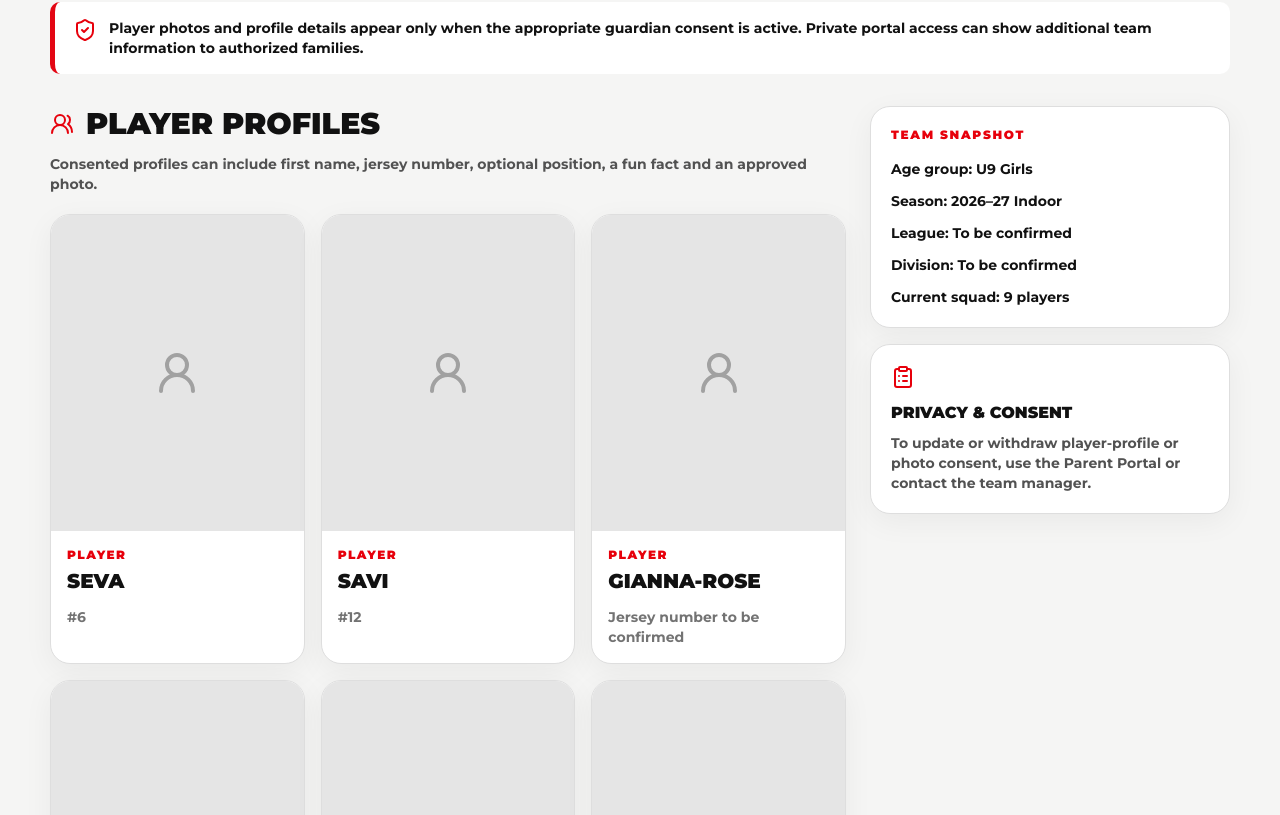
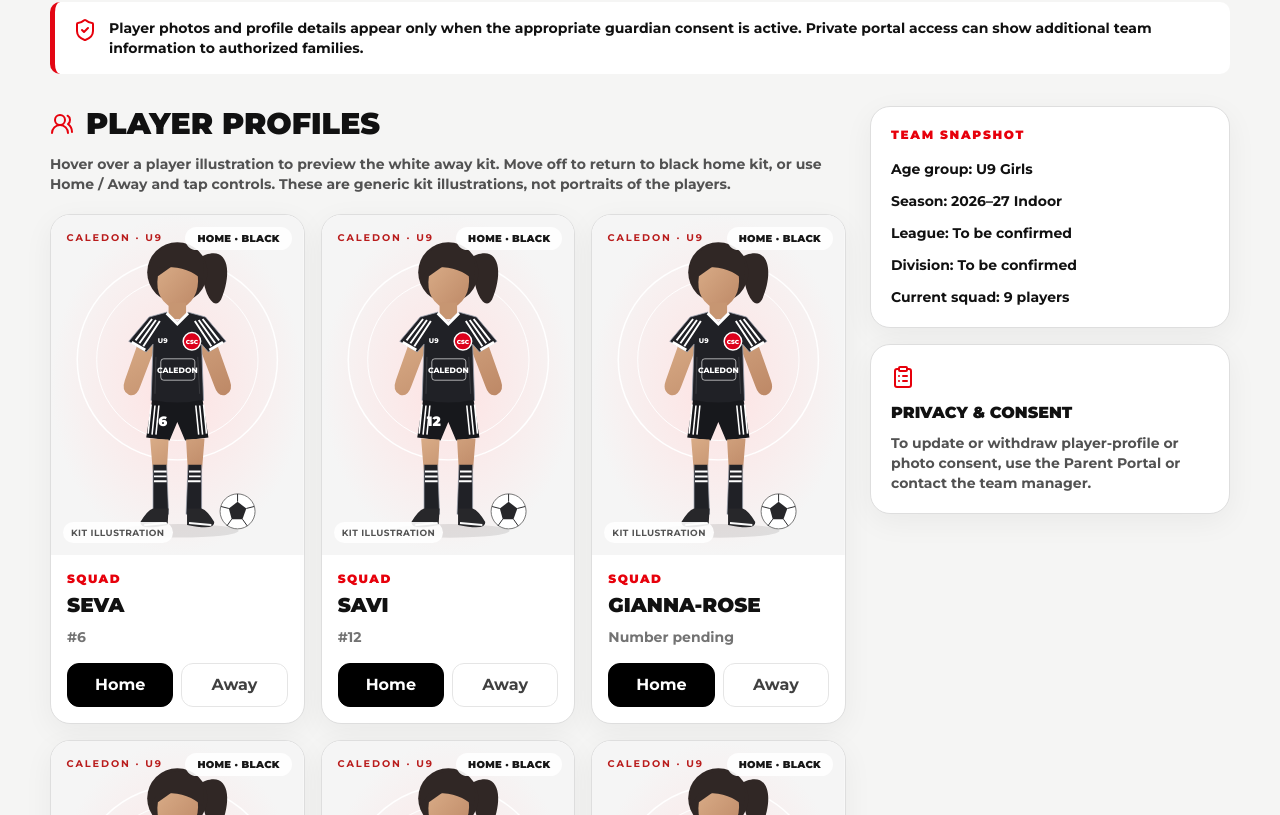
Before and after one commit to dang85ai/dg-claud, a Next.js app: page /roster in a window 1280 px wide. Shown: the part 545-1360 px from the top of the page. Built offline with nearby package versions, Linux system fonts and the light colour scheme.

Commit message:
Add illustrated squad cards with home and away kit switching

```diff
--- a/app/roster/page.tsx
+++ b/app/roster/page.tsx
@@ -1,14 +1,14 @@
+import { PlayerKitCard } from "@/components/PlayerKitCard";
 import { PublicPageHero } from "@/components/PublicPageHero";
 import { PublicShell } from "@/components/PublicShell";
 import { DevelopmentBanner } from "@/components/DevelopmentBanner";
 import {
   ClipboardList,
   ShieldCheck,
-  UserRound,
   UsersRound
 } from "lucide-react";
 
-const players = [["Seva",6],["Savi",12],["Gianna-Rose",null],["Natalia",null],["Milena",null],["Valentina",null],["Julia",null],["Georgia",null],["Milania",null]];
+const players: [string, number | null][] = [["Seva",6],["Savi",12],["Gianna-Rose",null],["Natalia",null],["Milena",null],["Valentina",null],["Julia",null],["Georgia",null],["Milania",null]];
 
 const staff = [["Technical Director","Gabriel Borges"],["Coach","Davinder Budwal"],["Coach","Courtney Quinn"],["Team Manager","Karam Budwal"],["Team Manager","Melissa Catalano"],["Team Manager","Daniel Guerra"],["Team Manager","Natalie Guerra"],["Team Manager","Giuseppe (Joe) Tomaselli"]];
 
@@ -46,20 +46,11 @@ export default function RosterPage() {
                 <h2 className="text-3xl font-black uppercase">Player Profiles</h2>
               </div>
               <p className="mt-3 text-sm text-neutral-600">
-                Consented profiles can include first name, jersey number, optional position, a fun fact and an approved photo.
+                Hover over a player illustration to preview the white away kit. Move off to return to black home kit, or use Home / Away and tap controls. These are generic kit illustrations, not portraits of the players.
               </p>
               <div className="mt-5 grid grid-cols-2 gap-4 md:grid-cols-3">
                 {players.map(([name, number]) => (
-                  <div className="card overflow-hidden" key={String(name)}>
-                    <div className="grid aspect-[4/5] place-items-center bg-neutral-200">
-                      <UserRound size={48} className="text-neutral-400" aria-hidden="true" />
-                    </div>
-                    <div className="p-4">
-                      <div className="text-xs font-black uppercase tracking-[.12em] text-red-600">Player</div>
-                      <div className="mt-1 text-xl font-black uppercase">{name}</div>
-                      <div className="mt-3 text-sm text-neutral-500">{number ? `#${number}` : "Jersey number to be confirmed"}</div>
-                    </div>
-                  </div>
+                  <PlayerKitCard key={name} name={name} number={number} />
                 ))}
               </div>
             </section>
--- /dev/null
+++ b/components/PlayerKitCard.tsx
@@ -0,0 +1,89 @@
+"use client";
+
+import { useId, useState } from "react";
+
+type Player = { name: string; number: number | null };
+
+function KitIllustration({ away, number }: { away: boolean; number: number | null }) {
+  const id = useId().replace(/:/g, "");
+  const shirt = away ? "#f8fafc" : "#202126";
+  const trim = away ? "#17181c" : "#ffffff";
+  const sock = away ? "#f8fafc" : "#202126";
+  return (
+    <svg viewBox="0 0 260 350" className="h-full w-full" aria-hidden="true">
+      <defs>
+        <radialGradient id={id + "bg"}><stop stopColor="#fee2e2" /><stop offset="1" stopColor="#f5f5f5" /></radialGradient>
+        <linearGradient id={id + "skin"} x2="1" y2="1"><stop stopColor="#d9ac87" /><stop offset="1" stopColor="#bd8866" /></linearGradient>
+      </defs>
+      <rect width="260" height="350" fill={"url(#" + id + "bg)"} />
+      <circle cx="130" cy="149" r="103" fill="none" stroke="#fff" strokeWidth="1.5" />
+      <circle cx="130" cy="149" r="83" fill="none" stroke="#fff" />
+      <text x="16" y="27" fontSize="10" letterSpacing="2" fill="#b91c1c" fontWeight="700">CALEDON · U9</text>
+      <ellipse cx="132" cy="325" rx="61" ry="7" fill="#171717" opacity=".1" />
+      {/* Generic illustration: no likeness or appearance is inferred from the roster. */}
+      <path d="M149 46 C182 25 188 57 175 87 C168 99 159 82 157 68Z" fill="#302725" />
+      <circle cx="130" cy="59" r="31" fill="#302725" />
+      <path d="M110 63 Q106 89 130 98 Q154 89 151 61 L130 49Z" fill={"url(#" + id + "skin)"} />
+      <path d="M102 65 Q96 34 131 31 Q164 33 156 67 Q139 51 110 54Z" fill="#302725" />
+      <path d="M121 90 L121 107 L139 107 L139 90" fill="#c79672" />
+      <path d="M93 122 L76 170 Q72 181 80 185 Q88 188 92 176 L108 134 M167 122 L184 170 Q188 181 180 185 Q172 188 168 176 L152 134" fill={"url(#" + id + "skin)"} />
+      <g style={{ transition: "fill 240ms ease" }} fill={shirt} stroke="#9ca3af" strokeWidth=".8">
+        <path d="M119 100 L101 105 L80 130 L98 141 L105 133 L103 191 Q130 198 157 191 L155 133 L162 141 L180 130 L159 105 L141 100 L130 110Z" />
+      </g>
+      <path d="M119 101 L130 112 L141 101" fill="none" stroke={trim} strokeWidth="3" />
+      <g fill="none" stroke={trim} strokeWidth="2">
+        <path d="M104 107 L87 129 M108 108 L91 132 M112 109 L95 135 M156 107 L173 129 M152 108 L169 132 M148 109 L165 135" />
+        <path d="M83 131 L97 139 M177 131 L163 139" strokeWidth="3" />
+      </g>
+      <circle cx="145" cy="130" r="9" fill="#dc001b" stroke="#fff" strokeWidth="1.5" />
+      <text x="145" y="133" textAnchor="middle" fill="white" fontSize="6" fontWeight="900">CSC</text>
+      <text x="115" y="132" textAnchor="middle" fill={trim} fontSize="7" fontWeight="800">U9</text>
+      <rect x="113" y="148" width="35" height="22" rx="3" fill="none" stroke={trim} opacity=".65" />
+      <text x="130" y="163" textAnchor="middle" fill={trim} fontSize="8" fontWeight="800">CALEDON</text>
+      <path d="M108 146 L107 184 M151 146 L153 184" stroke={trim} fill="none" opacity=".12" />
+      <path d="M104 190 Q130 196 156 190 L162 229 L138 232 L130 213 L122 232 L98 229Z" fill="#17181c" />
+      <path d="M103 195 L100 225 M107 196 L104 226 M111 196 L108 226 M149 196 L152 226 M153 196 L156 226 M157 195 L160 225" stroke="white" strokeWidth="1.6" />
+      {number !== null && <text x="115" y="217" fill="white" fontSize="14" textAnchor="middle" fontWeight="900">{number}</text>}
+      <path d="M102 230 L105 267 L119 267 L121 231 M139 231 L141 267 L155 267 L158 230" fill={"url(#" + id + "skin)"} />
+      <path d="M105 257 L105 308 L121 308 L119 257 M141 257 L139 308 L155 308 L155 257" fill={sock} stroke="#9ca3af" strokeWidth=".7" />
+      <path d="M106 264 L119 264 M106 269 L119 269 M106 274 L119 274 M142 264 L154 264 M142 269 L154 269 M141 274 L154 274" stroke={trim} strokeWidth="2" />
+      <path d="M105 302 Q99 304 92 316 Q91 325 120 319 L121 302Z M140 302 L140 319 Q169 325 168 316 Q161 304 155 302Z" fill="#27272a" />
+      <path d="M96 319 L119 317 M142 317 L165 319" stroke="#fafafa" strokeWidth="2" />
+      <circle cx="192" cy="305" r="18" fill="#fff" stroke="#737373" />
+      <path d="M192 295 L201 302 L197 313 L186 313 L183 302Z" fill="#27272a" />
+      <path d="M192 295 L192 287 M201 302 L209 300 M197 313 L202 320 M186 313 L181 320 M183 302 L175 300" stroke="#27272a" />
+    </svg>
+  );
+}
+
+export function PlayerKitCard({ name, number }: Player) {
+  const [selectedAway, setSelectedAway] = useState(false);
+  const [hovered, setHovered] = useState(false);
+  const away = selectedAway || hovered;
+  return (
+    <article className="card min-w-0 overflow-hidden">
+      <button
+        type="button"
+        aria-label={name + ": " + (away ? "away" : "home") + " kit illustration. Tap to switch kit."}
+        aria-pressed={selectedAway}
+        onPointerEnter={(event) => { if (event.pointerType === "mouse") setHovered(true); }}
+        onPointerLeave={() => setHovered(false)}
+        onClick={() => setSelectedAway(!selectedAway)}
+        className="relative block aspect-[26/35] w-full overflow-hidden focus-visible:outline focus-visible:outline-4 focus-visible:-outline-offset-4 focus-visible:outline-red-600"
+      >
+        <KitIllustration away={away} number={number} />
+        <span className="absolute right-3 top-3 rounded-full bg-white/90 px-3 py-1 text-[10px] font-black uppercase tracking-wide text-neutral-900">{away ? "Away · White" : "Home · Black"}</span>
+        <span className="absolute bottom-3 left-3 rounded-full bg-white/90 px-2 py-1 text-[9px] font-bold uppercase tracking-wider text-neutral-600">Kit illustration</span>
+      </button>
+      <div className="p-4">
+        <div className="text-xs font-black uppercase tracking-[.12em] text-red-600">Squad</div>
+        <h3 className="mt-1 break-words text-xl font-black uppercase">{name}</h3>
+        <p className="mt-2 text-sm text-neutral-500">{number !== null ? "#" + number : "Number pending"}</p>
+        <div className="mt-4 flex gap-2" aria-label={name + " kit selection"}>
+          <button type="button" aria-pressed={!away} onClick={() => { setSelectedAway(false); setHovered(false); }} className={"min-h-11 flex-1 rounded-xl border px-2 text-xs font-bold focus-visible:outline focus-visible:outline-2 focus-visible:outline-red-600 " + (!away ? "border-black bg-black text-white" : "border-neutral-200 bg-white text-neutral-700")}>Home</button>
+          <button type="button" aria-pressed={away} onClick={() => setSelectedAway(true)} className={"min-h-11 flex-1 rounded-xl border px-2 text-xs font-bold focus-visible:outline focus-visible:outline-2 focus-visible:outline-red-600 " + (away ? "border-black bg-black text-white" : "border-neutral-200 bg-white text-neutral-700")}>Away</button>
+        </div>
+      </div>
+    </article>
+  );
+}
```
